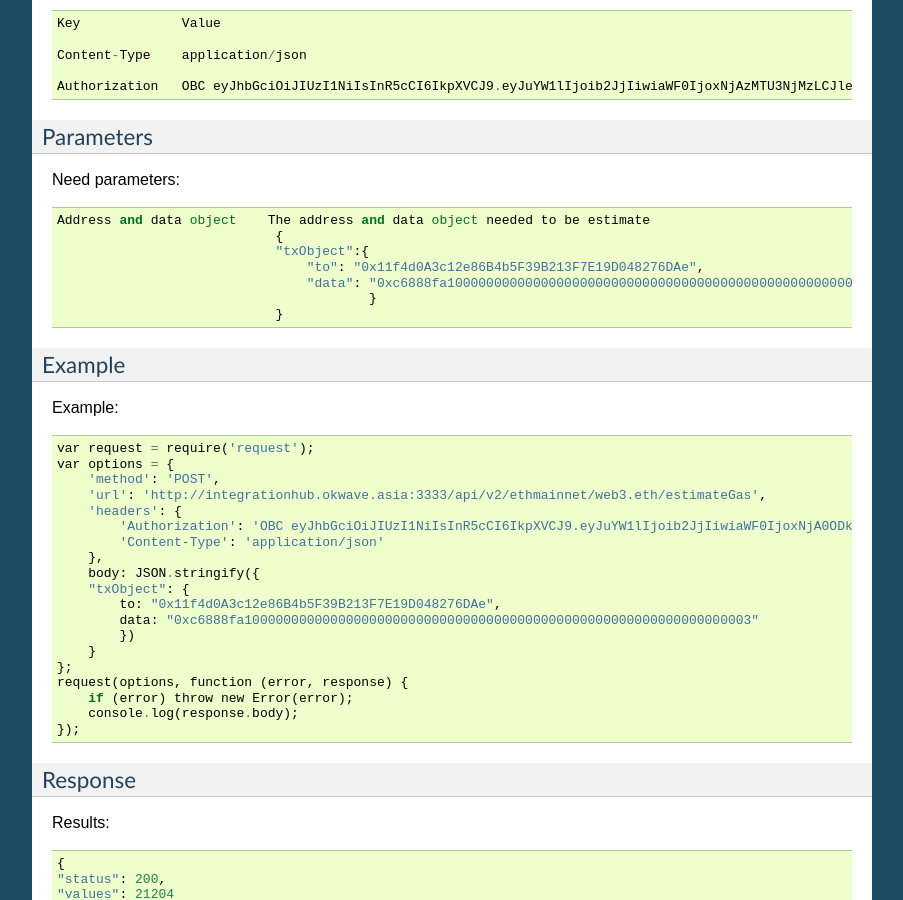
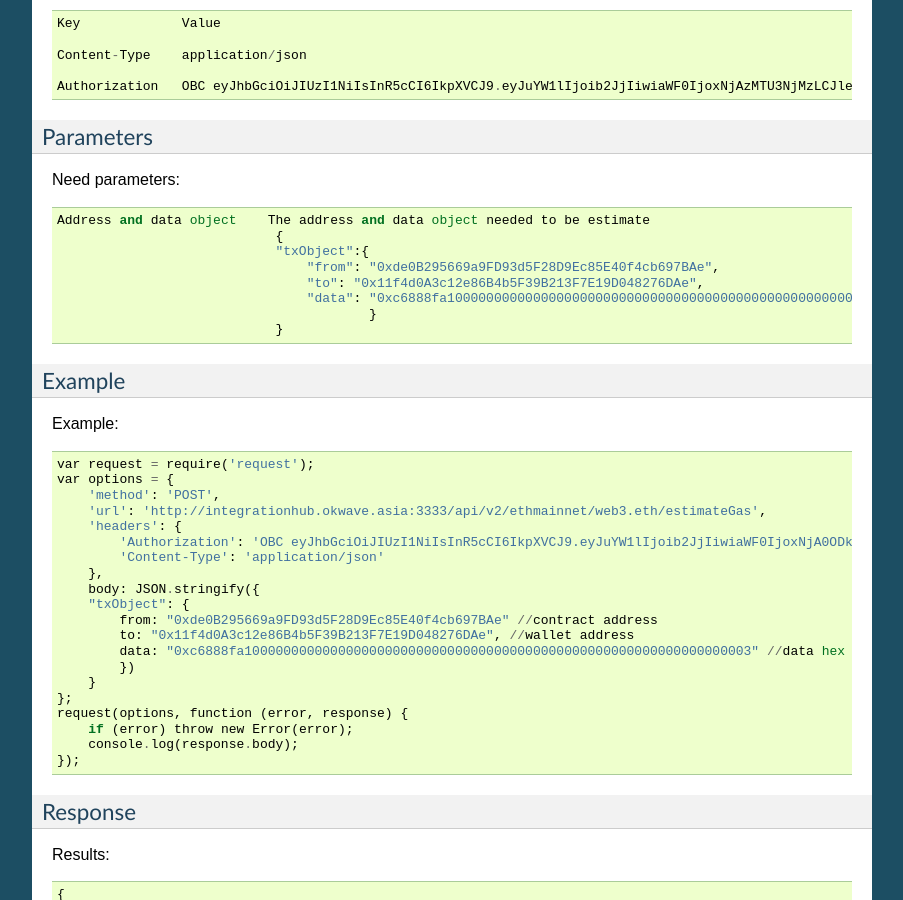
Before and after one commit to bcnodeobc/integrationhub, a Sphinx documentation site: the page built from docs/ethereum.rst, in a window 1280 px wide and 900 px high, scrolled down 51500 px. Shown: the whole window, without its empty margins (198-1101 px from the left). Built offline with Sphinx 7.4.7, drawn with Linux system fonts in a browser that asks for light colours.

```diff
--- a/docs/ethereum.rst
+++ b/docs/ethereum.rst
@@ -2838,6 +2838,7 @@ Need parameters::
     Address and data object    The address and data object needed to be estimate
                                 {
                                 "txObject":{
+                                    "from": "0xde0B295669a9FD93d5F28D9Ec85E40f4cb697BAe",
                                     "to": "0x11f4d0A3c12e86B4b5F39B213F7E19D048276DAe",
                                     "data": "0xc6888fa10000000000000000000000000000000000000000000000000000000000000003"
                                             }
@@ -2857,8 +2858,9 @@ Example::
         },
         body: JSON.stringify({
         "txObject": {
-            to: "0x11f4d0A3c12e86B4b5F39B213F7E19D048276DAe",
-            data: "0xc6888fa10000000000000000000000000000000000000000000000000000000000000003"
+            from: "0xde0B295669a9FD93d5F28D9Ec85E40f4cb697BAe" //contract address
+            to: "0x11f4d0A3c12e86B4b5F39B213F7E19D048276DAe", //wallet address
+            data: "0xc6888fa10000000000000000000000000000000000000000000000000000000000000003" //data hex object
             })
         }
     };
```
